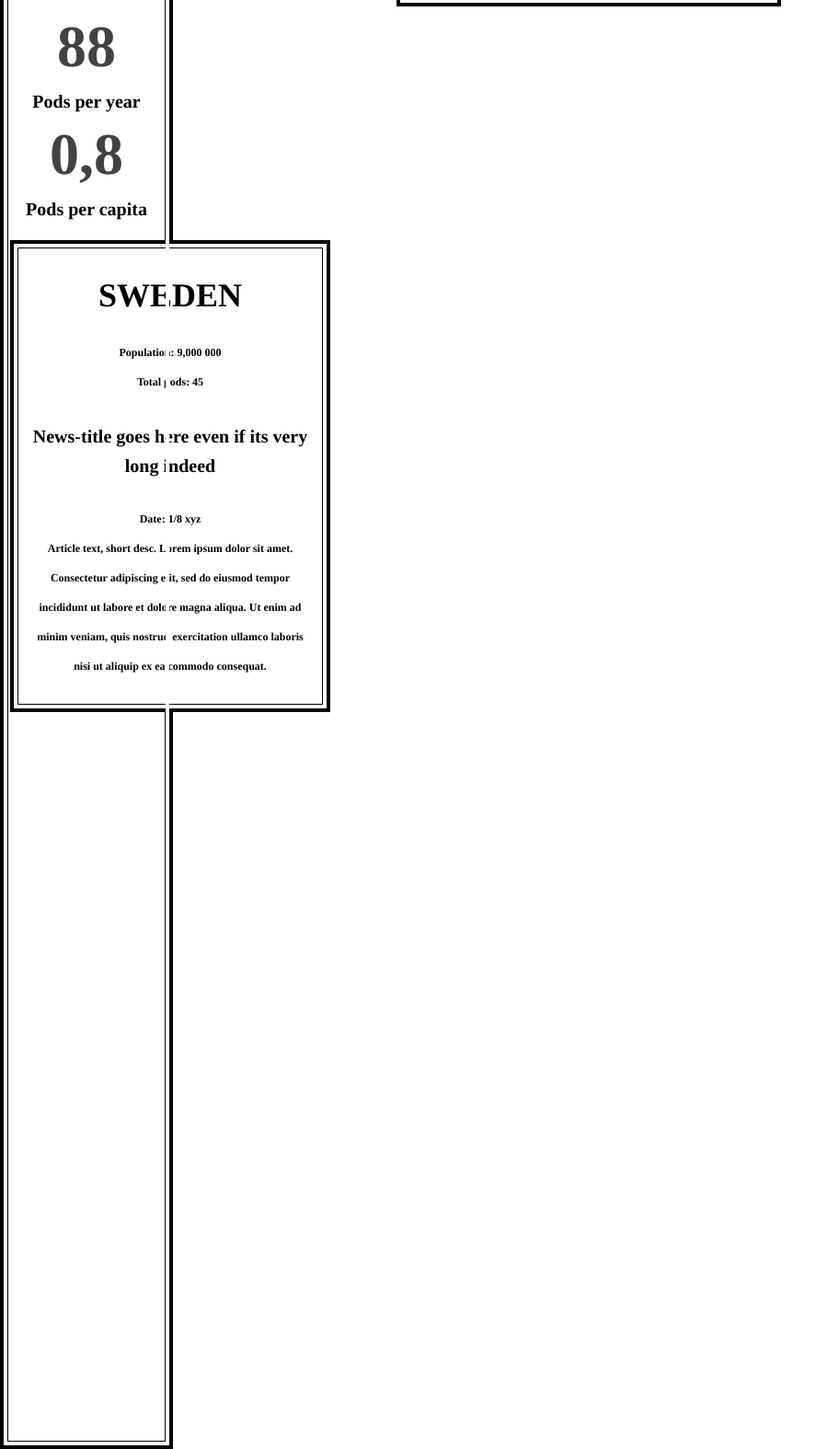
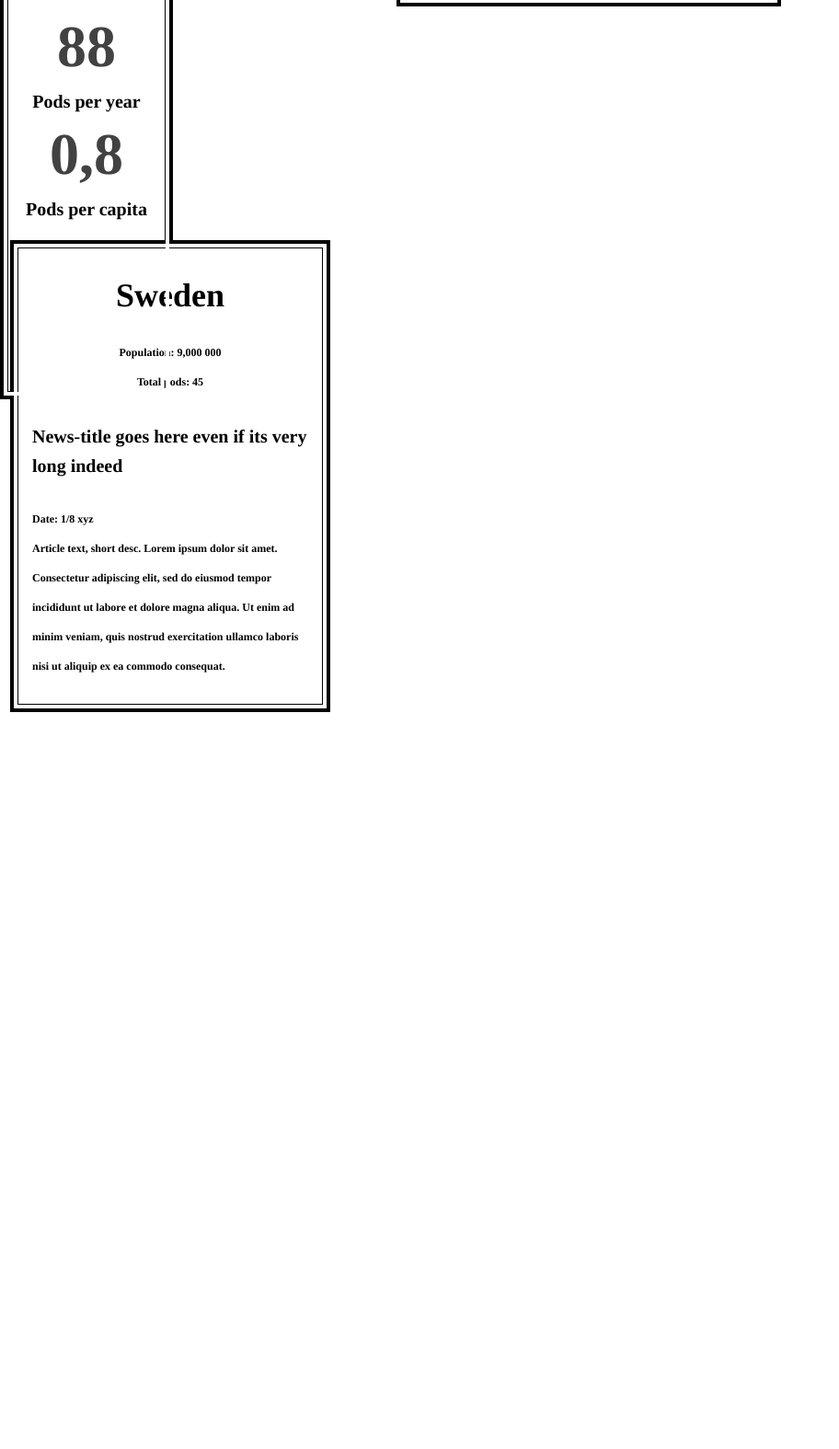
Before and after one commit to team-i18n/hackaway, a Django app: page / in a window 1280 px wide. Shown: the part 163-1738 px from the top of the page at 92% size, without its empty margins (0-912 px from the left). After the commit the page ends 937 px from the top, so only its background shows below. Run offline with Django 3.2, Linux system fonts and the light colour scheme; some libraries are stand-ins or nearby versions.

Commit message:
added capitalisation

```diff
--- a/teami18n/static/css/project.css
+++ b/teami18n/static/css/project.css
@@ -59,9 +59,14 @@ h5 {
 	margin-top: 40px;
 }
 
+.inline{
+	display: inline-block;
+
+}
+
 .hover {
 	width: 150px;
-	height: auto;
+	height: 400px;
 	background-color: white;
 	text-align: center;
 	border: 1px solid black;
@@ -94,3 +99,7 @@ h5 {
 .countryname{
 	font-style: uppercase;
 }
+
+.article{
+	text-align: left;
+}
--- a/teami18n/templates/base.html
+++ b/teami18n/templates/base.html
@@ -35,6 +35,7 @@
    </div>
 
 
+<div class="inline">
   <div class="hover">
     <div class="integer_pods_year">
       <h1>88</h1>
@@ -55,7 +56,7 @@
 
   <div class="click">
     <div class="countryname">
-      <h2>SWEDEN</h2>
+      <h2>Sweden</h2>
     </div>
 
     <div>
@@ -75,6 +76,8 @@
       Article text, short desc. Lorem ipsum dolor sit amet.
       Consectetur adipiscing elit, sed do eiusmod tempor incididunt ut labore et dolore magna aliqua. Ut enim ad minim veniam, quis nostrud exercitation ullamco laboris nisi ut aliquip ex ea commodo consequat. </h5>
     </div>
+
+  </div>
 </div>
 
 
```
Also changed, not shown: teami18n/assets/css/project.css (+12 -3 lines).
